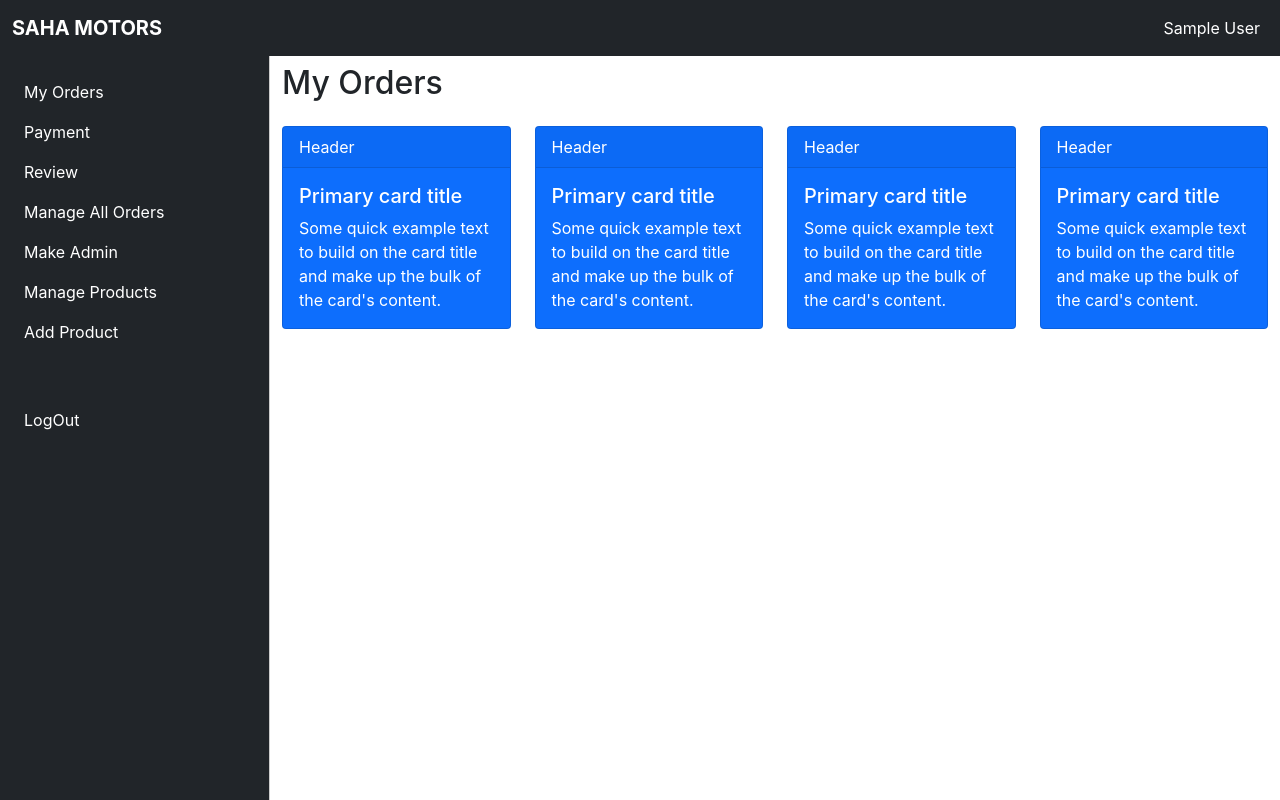
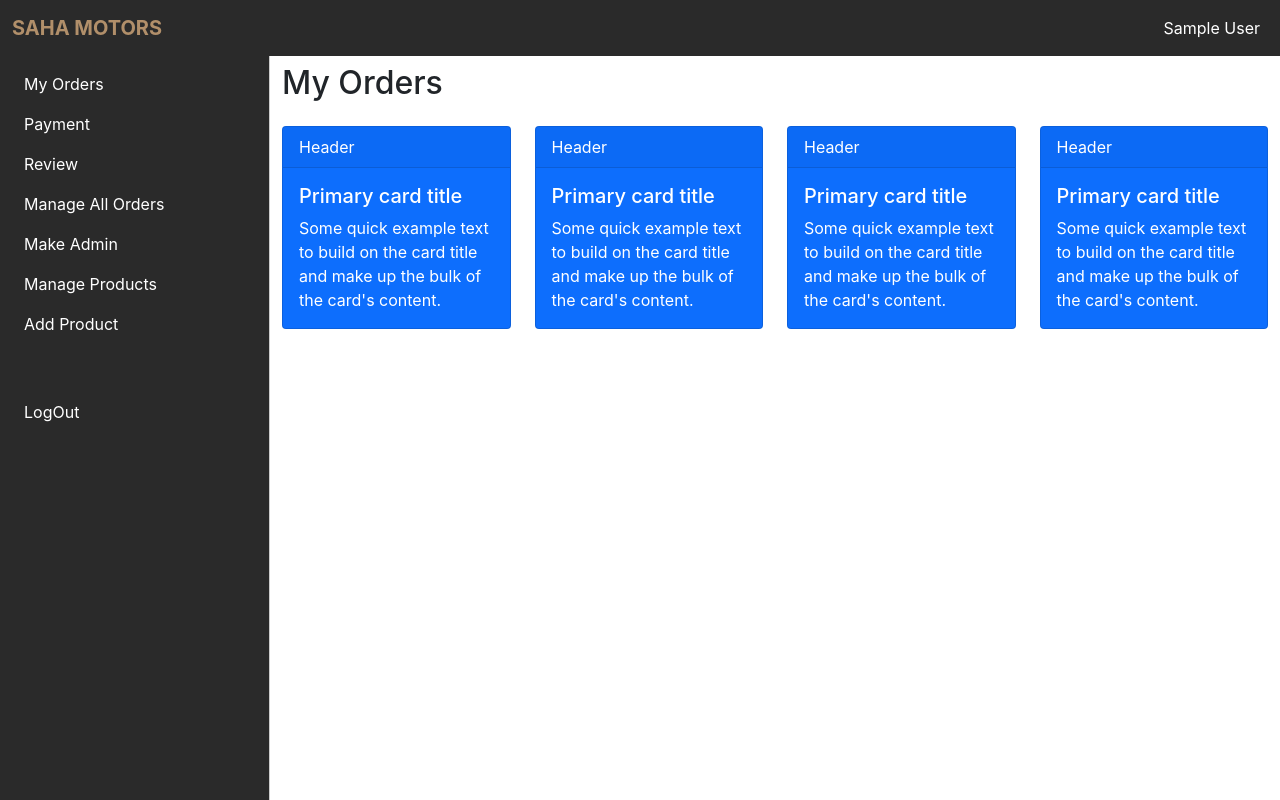
Before and after one commit to DebabrataSaha-570/Saha-Motors-Client, a React (Create React App) app: page /dashboard in a window 1280 px wide. Built offline with nearby package versions, Linux system fonts and the light colour scheme; no server answers; sample sign-in values are in the browser's storage.

Commit message:
dashboard color change

```diff
--- a/src/Pages/Dashboard/Dashboard/Dashboard.css
+++ b/src/Pages/Dashboard/Dashboard/Dashboard.css
@@ -20,6 +20,22 @@
 .sidebar-link[aria-expanded="true"].right-icon{
     transform: rotate(180deg);
 }
+.dashboardNavbar{
+    background-color: #2A2A2A;
+
+}
+.dashboardOffCanvas{
+    background-color: #2A2A2A;
+
+}
+.offCanvasLink {
+    color: white;
+    /* color: rgb(155, 159, 165); */
+    text-decoration: none;
+}
+.offCanvasLink:hover {
+    color: #B18F6A;
+}
 @media  (min-width: 992px){
     body{
         overflow: auto !important;
--- a/src/Pages/Dashboard/Dashboard/Dashboard.js
+++ b/src/Pages/Dashboard/Dashboard/Dashboard.js
@@ -19,11 +19,11 @@ import ManageProducts from '../ManageProducts/ManageProducts';
 import AddProduct from '../AddProduct/AddProduct';
 
 const Dashboard = () => {
-    const { user } = useAuth()
+    const { user, logOut } = useAuth()
     let { path, url } = useRouteMatch();
     return (
         <>
-            <nav className="navbar navbar-expand-lg navbar-dark bg-dark fixed-top">
+            <nav className="navbar navbar-expand-lg navbar-dark dashboardNavbar fixed-top">
                 <div className="container-fluid">
                     {/* offcanvas trigerr  */}
 
@@ -32,7 +32,7 @@ const Dashboard = () => {
                     </button>
                     {/* offcanvas trigger  */}
                     <Link style={{ textDecoration: 'none' }} to="/home">
-                        <a className="navbar-brand fw-bold text-uppercase" href="#">Saha Motors</a>
+                        <a style={{ color: '#B18F6A' }} className="navbar-brand fw-bold text-uppercase" href="#">Saha Motors</a>
                     </Link>
 
                     <li className="navbar-nav ms-auto mb-2 mb-lg-0">
@@ -92,15 +92,15 @@ const Dashboard = () => {
                 </div>
             </nav>
 
-            <div className="offcanvas bg-dark text-white offcanvas-start sidebar-nav" tabindex="-1" id="offcanvasExample" aria-labelledby="offcanvasExampleLabel">
+            <div className="offcanvas dashboardOffCanvas offcanvas-start sidebar-nav" tabindex="-1" id="offcanvasExample" aria-labelledby="offcanvasExampleLabel">
 
-                <div className="offcanvas-body p-0">
+                <div className="offcanvas-body  p-0">
                     <nav className='navbar-dark'>
-                        <ul className="navbar-nav mt-3">
+                        <ul className="navbar-nav  mt-3">
 
-                            <li>
+                            <li className='mb-3 '>
                                 <Link style={{ textDecoration: 'none' }} to={`${url}`}>
-                                    <a href="#" className='nav-link px-3 active'>
+                                    <a href="#" className=' px-3 offCanvasLink'>
                                         <span className="me-2">
                                             <i className="bi bi-speedometer2"></i>
                                         </span>
@@ -108,9 +108,9 @@ const Dashboard = () => {
                                     </a>
                                 </Link>
                             </li>
-                            <li>
+                            <li className='mb-3 '>
                                 <Link style={{ textDecoration: 'none' }} to={`${url}/payment`}>
-                                    <a href="#" className='nav-link px-3 active'>
+                                    <a href="#" className='offCanvasLink px-3 '>
                                         <span className="me-2">
                                             <i className="bi bi-speedometer2"></i>
                                         </span>
@@ -119,9 +119,9 @@ const Dashboard = () => {
                                 </Link>
                             </li>
 
-                            <li>
+                            <li className='mb-3 '>
                                 <Link style={{ textDecoration: 'none' }} to={`${url}/review`}>
-                                    <a href="#" className='nav-link px-3 active'>
+                                    <a href="#" className='offCanvasLink px-3 '>
                                         <span className="me-2">
                                             <i className="bi bi-speedometer2"></i>
                                         </span>
@@ -129,9 +129,9 @@ const Dashboard = () => {
                                     </a>
                                 </Link>
                             </li>
-                            <li>
+                            <li className='mb-3 '>
                                 <Link style={{ textDecoration: 'none' }} to={`${url}/manageAllOrders`}>
-                                    <a href="#" className='nav-link px-3 active'>
+                                    <a href="#" className='offCanvasLink px-3 '>
                                         <span className="me-2">
                                             <i className="bi bi-speedometer2"></i>
                                         </span>
@@ -139,9 +139,9 @@ const Dashboard = () => {
                                     </a>
                                 </Link>
                             </li>
-                            <li>
+                            <li className='mb-3 '>
                                 <Link style={{ textDecoration: 'none' }} to={`${url}/makeAdmin`}>
-                                    <a href="#" className='nav-link px-3 active'>
+                                    <a href="#" className='offCanvasLink px-3 '>
                                         <span className="me-2">
                                             <i className="bi bi-speedometer2"></i>
                                         </span>
@@ -149,9 +149,9 @@ const Dashboard = () => {
                                     </a>
                                 </Link>
                             </li>
-                            <li>
+                            <li className='mb-3 '>
                                 <Link style={{ textDecoration: 'none' }} to={`${url}/manageProducts`}>
-                                    <a href="#" className='nav-link px-3 active'>
+                                    <a href="#" className='offCanvasLink px-3 '>
                                         <span className="me-2">
                                             <i className="bi bi-speedometer2"></i>
                                         </span>
@@ -159,9 +159,9 @@ const Dashboard = () => {
                                     </a>
                                 </Link>
                             </li>
-                            <li>
+                            <li className='mb-3 '>
                                 <Link style={{ textDecoration: 'none' }} to={`${url}/addProduct`}>
-                                    <a href="#" className='nav-link px-3 active'>
+                                    <a href="#" className='offCanvasLink px-3 '>
                                         <span className="me-2">
                                             <i className="bi bi-speedometer2"></i>
                                         </span>
@@ -170,7 +170,7 @@ const Dashboard = () => {
                                 </Link>
                             </li>
                             <li className='mt-5'>
-                                <a href="#" className='nav-link px-3 active'>
+                                <a onClick={logOut} href="#" className='offCanvasLink px-3 '>
                                     <span className="me-2">
                                         <i className="bi bi-speedometer2"></i>
                                     </span>
--- a/src/Pages/Dashboard/Payment/Payment.js
+++ b/src/Pages/Dashboard/Payment/Payment.js
@@ -2,8 +2,12 @@ import React from 'react';
 
 const Payment = () => {
     return (
-        <div>
-            <h3>This is payment component</h3>
+        <div className="container-fluid">
+            <div className="row">
+                <div className="col-md-12 fs-3">
+                    <h2>PayMent - coming Soooon !</h2>
+                </div>
+            </div>
         </div>
     );
 };
--- a/src/Pages/Home/Banner/Banner.js
+++ b/src/Pages/Home/Banner/Banner.js
@@ -14,13 +14,13 @@ const Banner = () => {
                 </div>
                 <div className="carousel-inner">
                     <div className="carousel-item active">
-                        <img src={car2} className="d-block w-100" alt="..." />
+                        <img src='https://i.ibb.co/LZk5R7b/travis-essinger-3-V0-FGLkuey-A-unsplash.jpg' className="d-block w-100" alt="..." />
                     </div>
                     <div className="carousel-item">
-                        <img src={car2} className="d-block w-100" alt="..." />
+                        <img src='https://i.ibb.co/pyJDfsG/andre-tan-l-Rr-Nccxr-Tf-Q-unsplash.jpg' className="d-block w-100" alt="..." />
                     </div>
                     <div className="carousel-item">
-                        <img src={car2} className="d-block w-100" alt="..." />
+                        <img src='https://i.ibb.co/8gBpWJr/tyler-clemmensen-w-Lp-TPp2dzs-Y-unsplash.jpg' className="d-block w-100" alt="..." />
                     </div>
                 </div>
                 <button className="carousel-control-prev" type="button" data-bs-target="#carouselExampleIndicators" data-bs-slide="prev">
--- a/src/Pages/Home/Footer/Footer.css
+++ b/src/Pages/Home/Footer/Footer.css
@@ -7,7 +7,7 @@
 }
 .saha-motors-footer a{
     text-decoration: none;
-    color: white;
+    color: whitesmoke
 }
 .saha-motors-footer a:hover{
     color: #B18F6A;
```
